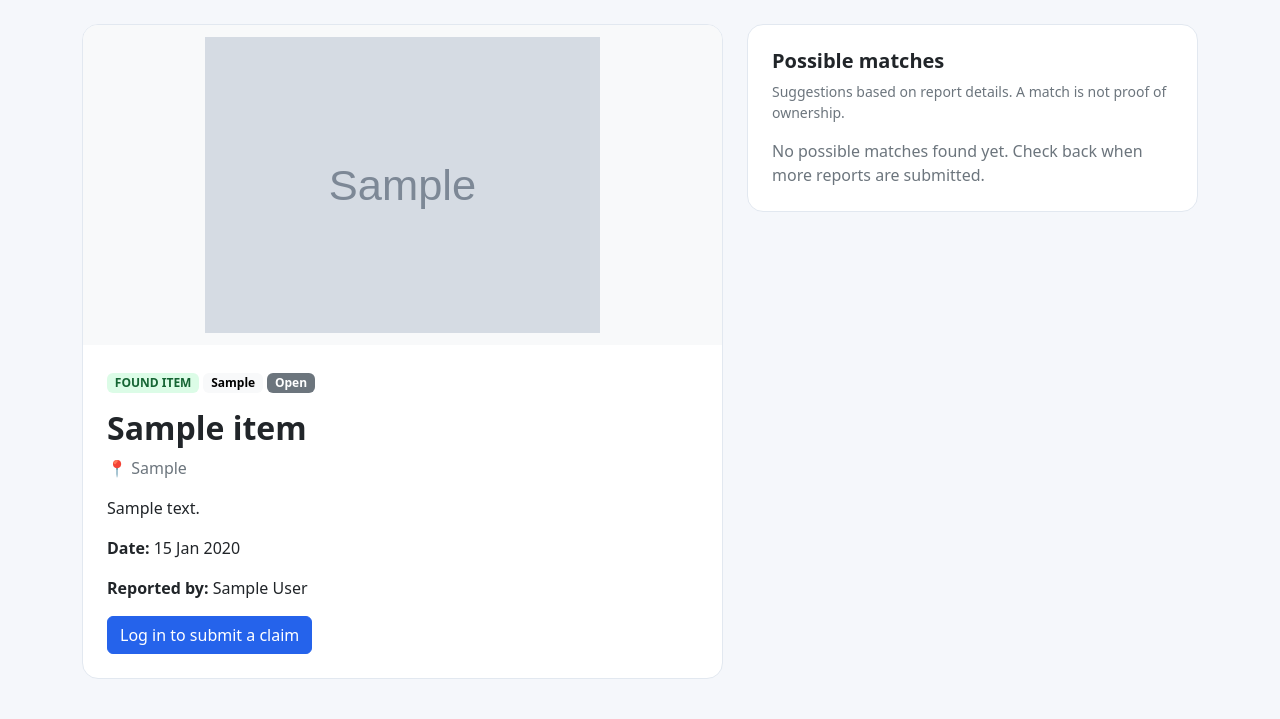
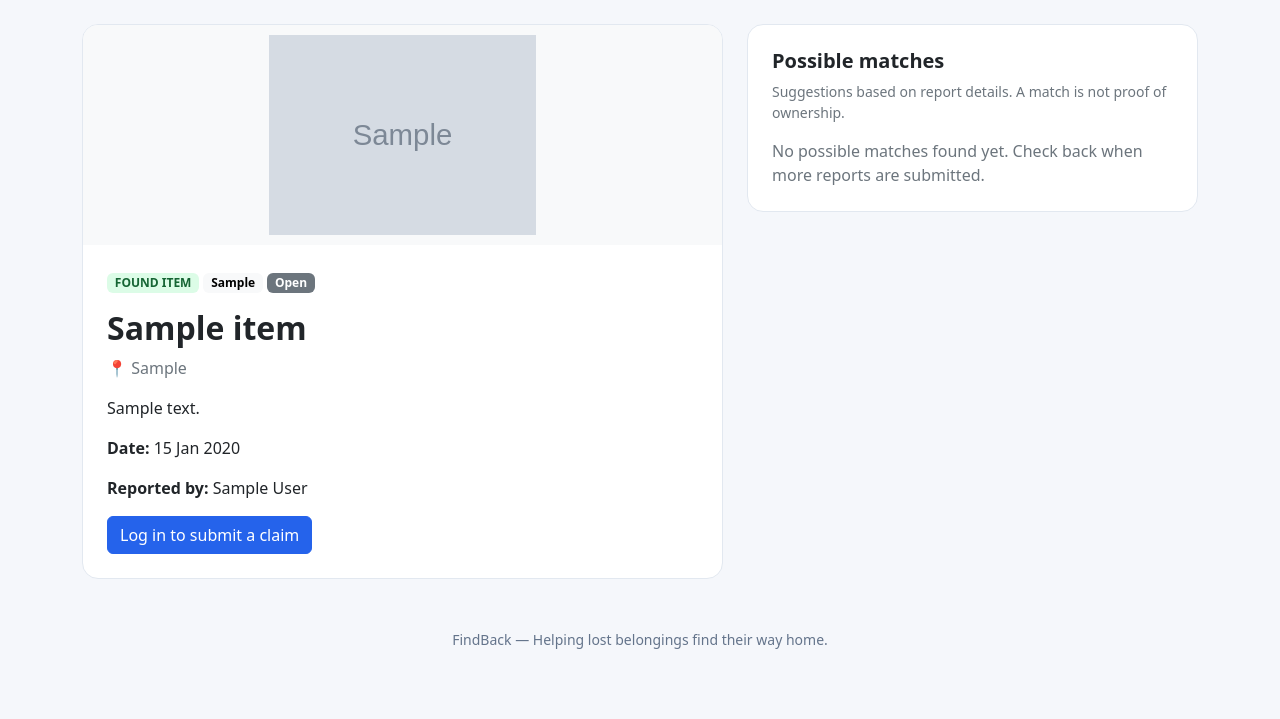
Before and after one commit to JayantPatgar/FindBack, a Flask app: page /item/1 in a window 1280 px wide. Shown: the part 57-776 px from the top of the page. After the commit the page ends 706 px from the top, so only its background shows below. Run offline with Flask 3, Linux system fonts and the light colour scheme; tables that the repository leaves empty hold one stand-in row (values such as "Sample post"); grey boxes marked "Sample" are stand-in pictures; parts of the project's set-up code (start-up, migrations or seed data) failed here and were passed over.

Commit message:
Improve item detail image display

```diff
--- a/templates/base.html
+++ b/templates/base.html
@@ -16,7 +16,6 @@
         .card { border: 1px solid #e2e8f0; border-radius: 16px; }
         .item-card { transition: transform .2s, box-shadow .2s; height: 100%; }
         .item-card:hover { transform: translateY(-3px); box-shadow: 0 10px 25px #0f172a12; }
-        .item-image { width: 100%; height: 190px; object-fit: cover; background: #e2e8f0; border-radius: 12px 12px 0 0; }
         .placeholder-image { height: 150px; background: #eff6ff; display: grid; place-items: center; font-size: 3rem; }
         .form-control, .form-select { padding: 11px; border-radius: 10px; }
         .badge-lost { background: #fee2e2; color: #991b1b; }
--- a/templates/item_detail.html
+++ b/templates/item_detail.html
@@ -7,12 +7,13 @@
         <div class="card overflow-hidden">
 
 {% if item.image_url %}
-<div style="width: 100%; height: 320px; background: #f8f9fa; display: flex; align-items: center; justify-content: center; padding: 12px;">
+<div style="width: 100%; height: 220px; background: #f8f9fa; display: flex; align-items: center; justify-content: center; padding: 10px;">
     <img
         src="{{ item.image_url }}"
         alt="{{ item.item_name }}"
+        loading="lazy"
+        referrerpolicy="no-referrer"
         style="width: 100%; height: 100%; object-fit: contain; display: block;"
-        referrerpolicy="no-referrer"
     >
 </div>
 {% else %}
```
